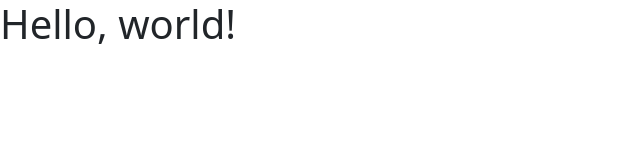
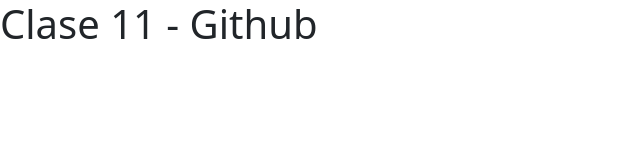
Before and after one commit to SimonIllariettiKer/clase-11, a plain HTML site: page index.html in a window 1280 px wide. Shown: the whole page, without its empty margins (0-640 px from the left). Drawn offline with nearby package versions, Linux system fonts and the light colour scheme.

Commit message:
second commit

```diff
--- a/index.html
+++ b/index.html
@@ -7,7 +7,7 @@
     <link href="https://cdn.jsdelivr.net/npm/bootstrap@5.3.3/dist/css/bootstrap.min.css" rel="stylesheet" integrity="sha384-QWTKZyjpPEjISv5WaRU9OFeRpok6YctnYmDr5pNlyT2bRjXh0JMhjY6hW+ALEwIH" crossorigin="anonymous">
   </head>
   <body>
-    <h1>Hello, world!</h1>
+    <h1>Clase 11 - Github</h1>
     <script src="https://cdn.jsdelivr.net/npm/bootstrap@5.3.3/dist/js/bootstrap.bundle.min.js" integrity="sha384-YvpcrYf0tY3lHB60NNkmXc5s9fDVZLESaAA55NDzOxhy9GkcIdslK1eN7N6jIeHz" crossorigin="anonymous"></script>
   </body>
 </html>
```
